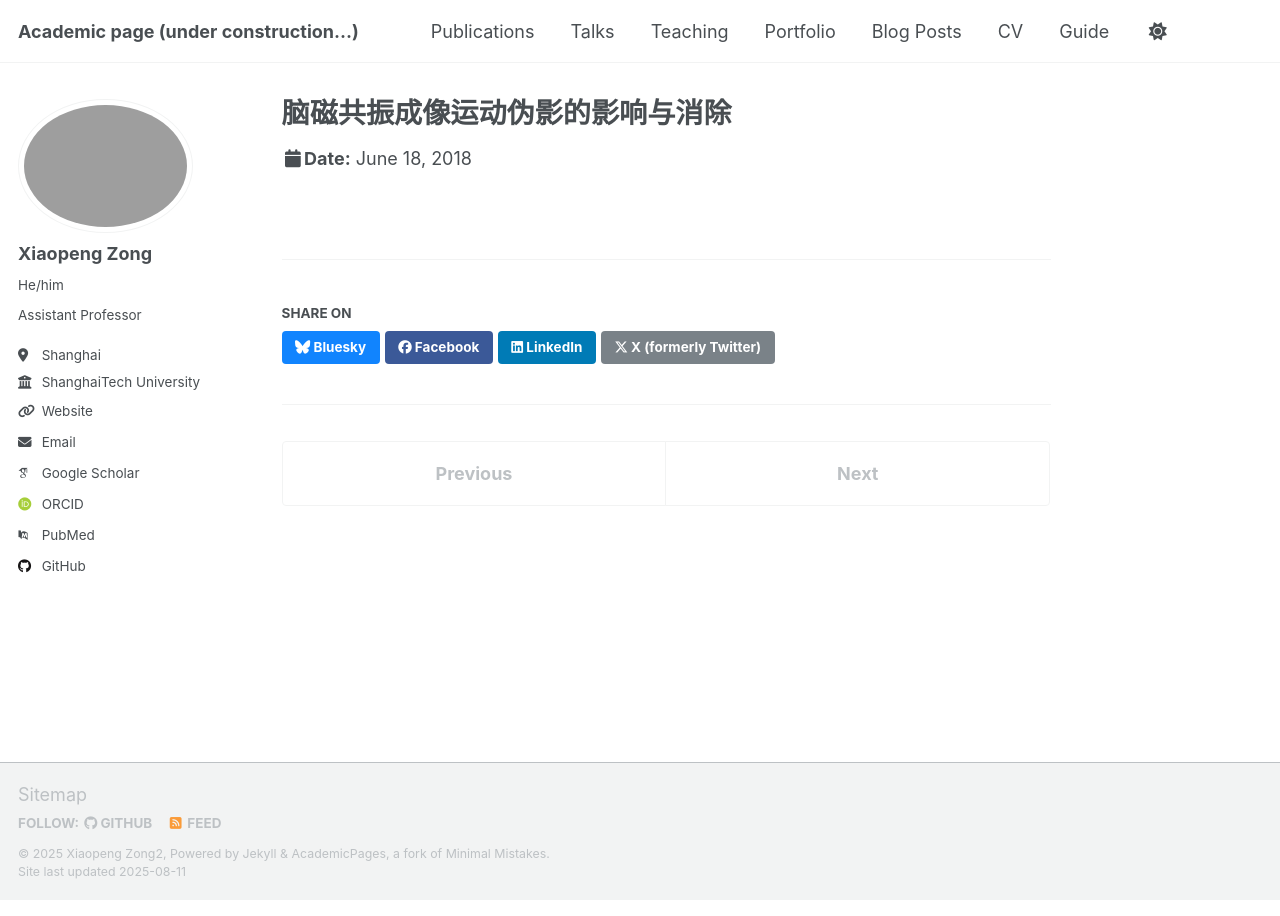
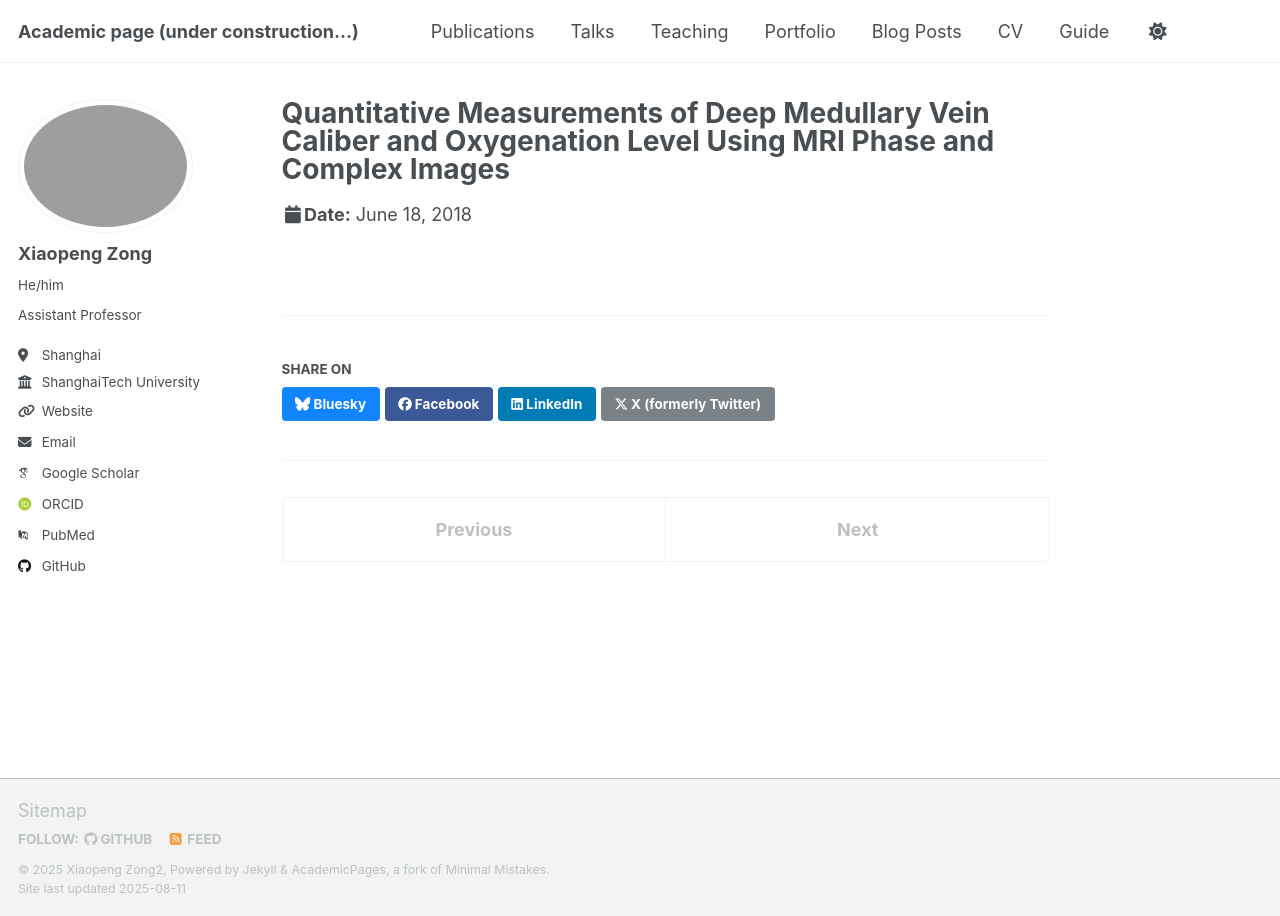
Before and after one commit to zongxp/zongxp.github.io, a Jekyll site: the page built from _talks/2018-06-18-talk.md, in a window 1280 px wide. Built offline with Jekyll 4.4.1, drawn with Linux system fonts in a browser that asks for light colours; some web fonts are replaced; a script that is not in the unit is left out.

Commit message:
talk 1 title

```diff
--- a/_talks/2018-06-18-talk.md
+++ b/_talks/2018-06-18-talk.md
@@ -1,5 +1,5 @@
 ---
-title: "脑磁共振成像运动伪影的影响与消除"
+title: "Quantitative Measurements of Deep Medullary Vein Caliber and Oxygenation Level Using MRI Phase and Complex Images"
 collection: talks
 type: "Talk"
 permalink: /talks/2018-06-18-talk
```
